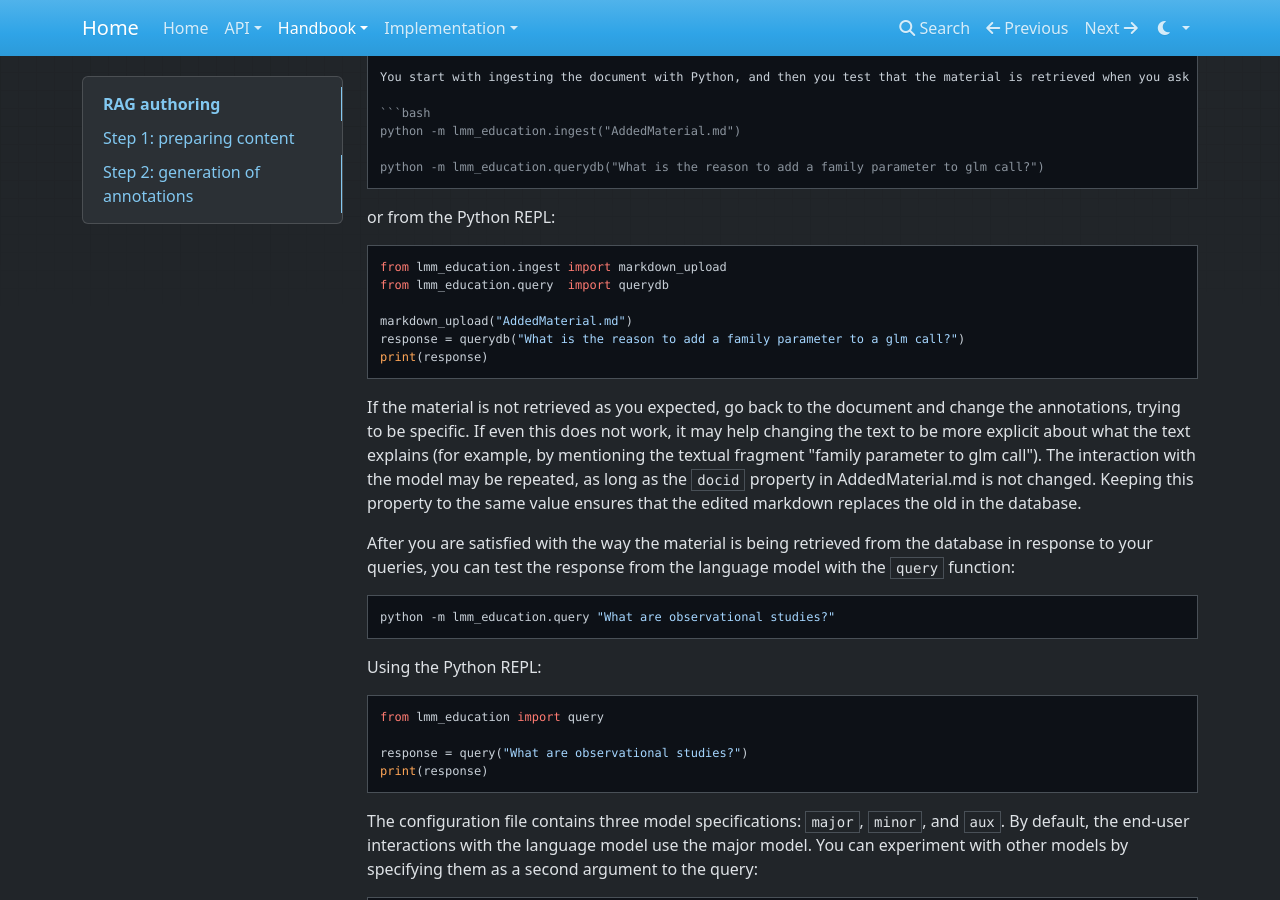
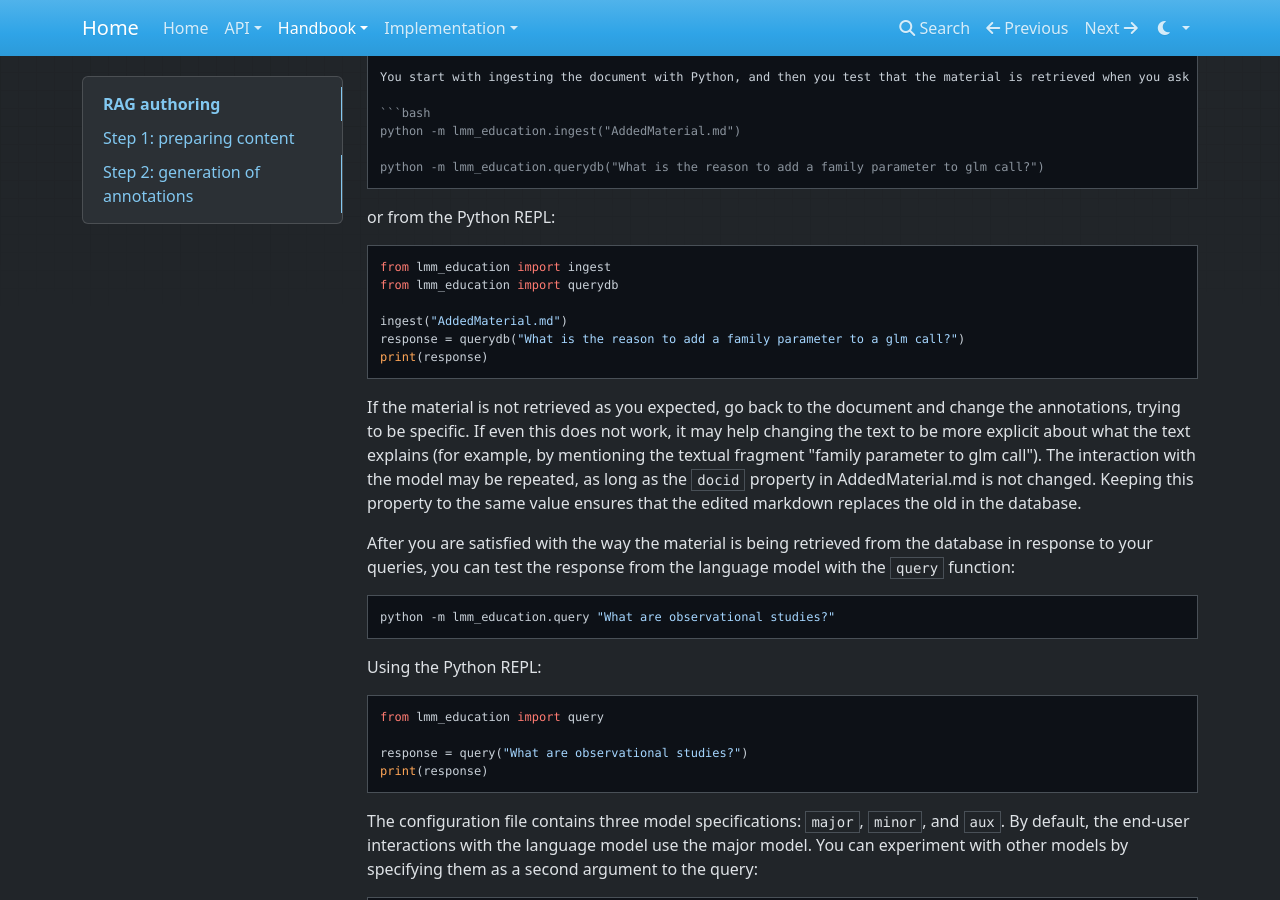
Before and after one commit to roberto-viviani/lmm-education, an MkDocs documentation site: the page built from docs/Handbook/RAGauthoring.md, in a window 1280 px wide and 900 px high, scrolled down 6904 px. Built offline with MkDocs 1.6.1, drawn with Linux system fonts in a browser that asks for light colours; nearby versions of some CDN libraries; some of the changed text lies outside the part shown.

Commit message:
docs, changes to make use of new __init__ links to lmm

````diff
--- a/docs/Handbook/RAGauthoring.md
+++ b/docs/Handbook/RAGauthoring.md
@@ -31,9 +31,9 @@
 To send the message to the model, open a Python REPL, and send the following command:
 
 ```python
-from lmm.scan.scan_messages import markdown_messages
+from lmm_education import scan_messages
 
-markdown_messages("Lecture01.md")
+scan_messages("Lecture01.md")
 ```
 
 where Lecture01.md is the markdown file in questions. The response of the language model appears in the editor under the property `~chat`:
@@ -113,9 +113,9 @@
 or from the Python REPL:
 
 ```python
-from lmm_scan_scan_rag import markdown_rag
+from lmm_education import scan_rag
 
-markdown_rag("Lecture01.md")
+scan_rag("Lecture01.md")
 ```
 
 After this, any modern editor that has Lecture01.md open will display the annotations added by the langauge model:
@@ -265,10 +265,10 @@
 or from the Python REPL:
 
 ```python
-from lmm_education.ingest import markdown_upload
-from lmm_education.query  import querydb
+from lmm_education import ingest
+from lmm_education import querydb
 
-markdown_upload("AddedMaterial.md")
+ingest("AddedMaterial.md")
 response = querydb("What is the reason to add a family parameter to a glm call?")
 print(response)
 ```
````
Also changed, not shown: docs/Handbook/EncodingEmbedding.md (+2 -2 lines).
